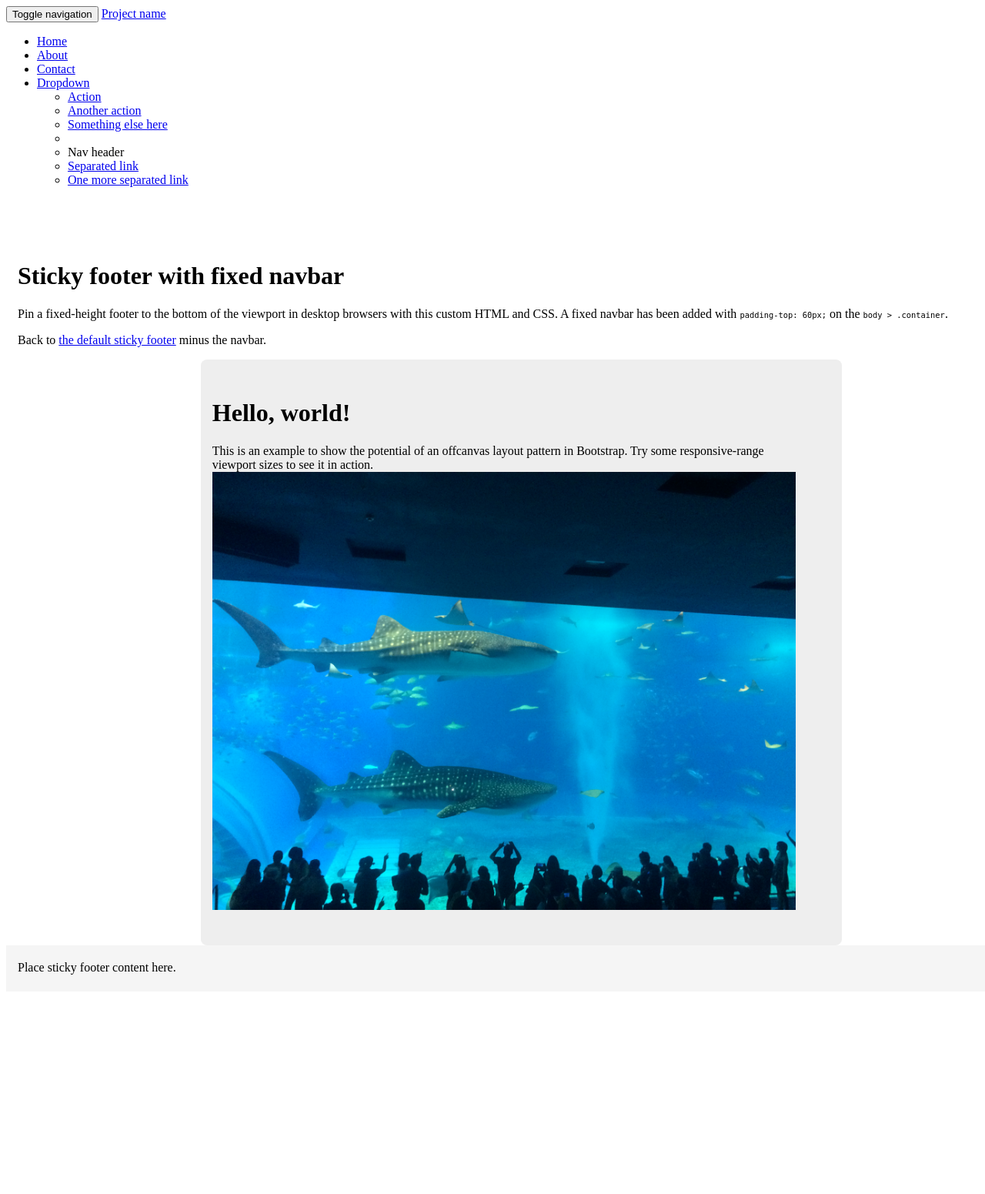
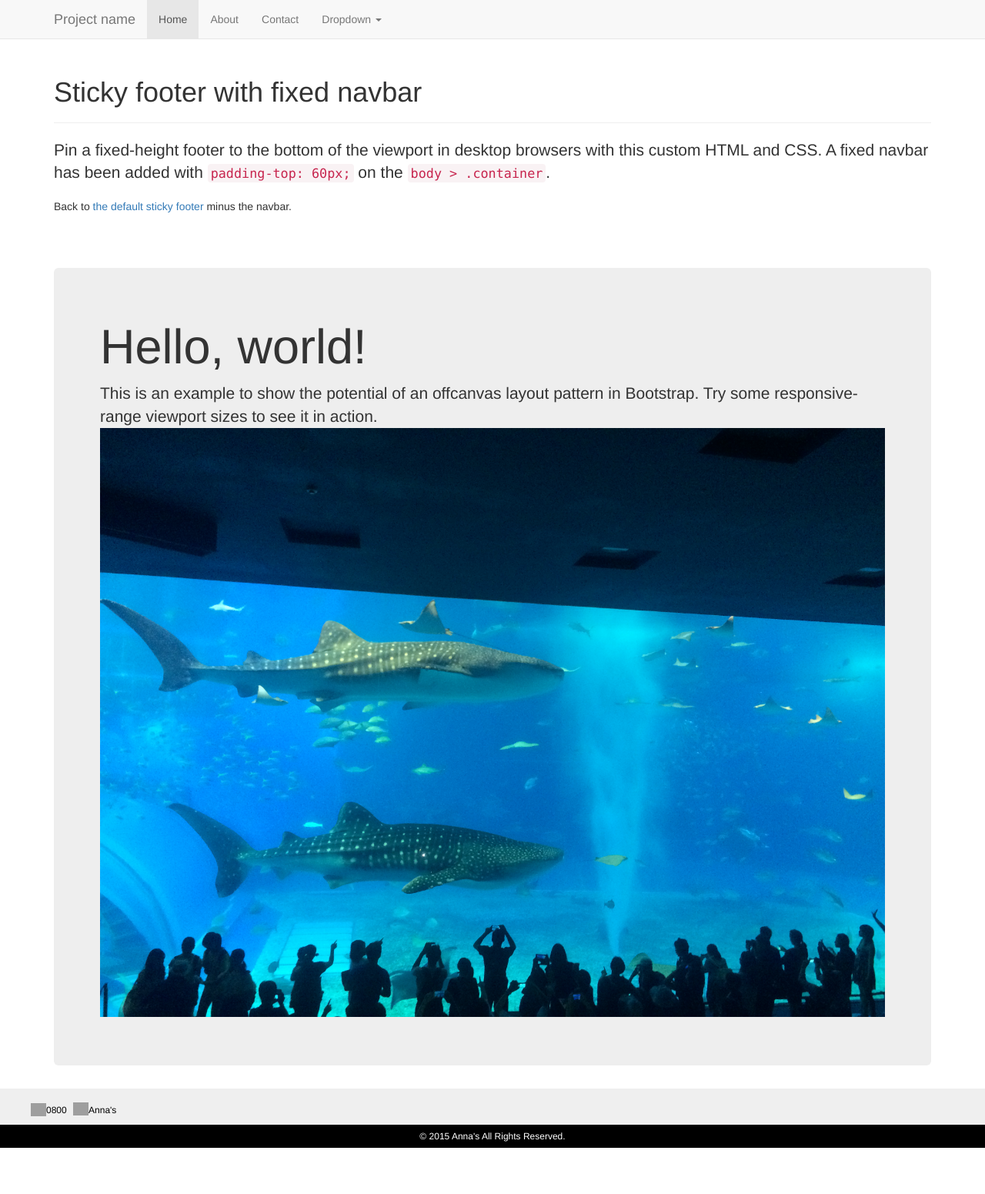
Before and after one commit to f85084/web_old, a PHP site: page / in a window 1280 px wide. Shown: the whole page at 77% size. Before the commit the page ends 1266 px from the top, so only its background shows below. Run offline with PHP 8.4, Linux system fonts and the light colour scheme; some libraries are stand-ins or nearby versions; grey boxes are pictures that could not be loaded.

Commit message:
foot
foot

```diff
--- a/css/index/css1026.css
+++ b/css/index/css1026.css
@@ -49,19 +49,271 @@ code {
     max-width: 100%;
     height: auto;
 }
-/**/
-@media screen and (min-width: 768px)
-.container .jumbotron, .container-fluid .jumbotron {
-    padding-right: 60px;
-    padding-left: 60px;
+
+/*footer large*/
+/* line 993, ../sass/style.scss */
+.clearfix:before, .clearfix:after {
+  content: "";
+  display: table;
 }
-.jumbotron {
-    padding: 30px 15px;
-    margin-bottom: 30px;
-    color: inherit;
-    background-color: #eee;
-    width: 60%;
-    margin-left: 20%;
-    border-radius: 1%;
-    padding-right: 60px;
+
+/* line 994, ../sass/style.scss */
+.clearfix:after {
+  clear: both;
 }
+
+/* line 995, ../sass/style.scss */
+.clearfix {
+  *zoom: 1;
+  /*For IE 6&7 only*/
+}
+
+/* line 996, ../sass/style.scss */
+.rwd-footer {
+  width: 100%;
+  font-size: 12px;
+  line-height: 20px;
+  text-align: center;
+  background: #efefef;
+  padding: 20px 0 0 0;
+}
+
+/* line 998, ../sass/style.scss */
+.rwd-footer .social_list {
+  float: right;
+}
+
+/* line 999, ../sass/style.scss */
+.rwd-footer .social_list li {
+  padding: 0 10px;
+  display: inline-block;
+  font-size: 0px;
+  text-indent: -100000px;
+  overflow: hidden;
+}
+
+/* line 1000, ../sass/style.scss */
+.rwd-footer .social_list li:nth-child(4) {
+  display: none;
+}
+
+/* line 1001, ../sass/style.scss */
+.rwd-footer .social_list li:nth-child(1) a {
+  background: url(../svg/facebook_footer_m.svg) no-repeat center center;
+  -webkit-background-size: 100%;
+  -moz-background-size: 100%;
+  background-size: 100%;
+}
+
+/* line 1007, ../sass/style.scss */
+.rwd-footer .social_list li:nth-child(2) a {
+  background: url(../svg/instagram_footer_m.svg) no-repeat center center;
+  -webkit-background-size: 100%;
+  -moz-background-size: 100%;
+  background-size: 100%;
+}
+
+/* line 1013, ../sass/style.scss */
+.rwd-footer .social_list li:nth-child(3) a {
+  background: url(../svg/youtube_footer_m.svg) no-repeat center center;
+  -webkit-background-size: 100%;
+  -moz-background-size: 100%;
+  background-size: 100%;
+}
+
+/* line 1019, ../sass/style.scss */
+.rwd-footer .social_list li:nth-child(4) a {
+  background: url(../svg/line_footer.svg) no-repeat center center;
+  -webkit-background-size: 100%;
+  -moz-background-size: 100%;
+  background-size: 100%;
+}
+
+/* line 1025, ../sass/style.scss */
+.rwd-footer .social_list li:nth-child(5) a {
+  background: url(../svg/contact_footer.svg) no-repeat center center;
+  -webkit-background-size: 100%;
+  -moz-background-size: 100%;
+  background-size: 100%;
+}
+
+/* line 1031, ../sass/style.scss */
+.rwd-footer .social_list li a {
+  display: block;
+  width: 40px;
+  height: 40px;
+}
+
+/* line 1032, ../sass/style.scss */
+.rwd-footer .left {
+  padding: 0 0 0 20px;
+}
+
+/* line 1033, ../sass/style.scss */
+.rwd-footer .link_list {
+  text-align: left;
+  margin: 0 0 10px 0;
+}
+
+/* line 1034, ../sass/style.scss */
+.rwd-footer .link_list li {
+  padding: 0 10px 0 0;
+  display: inline-block;
+}
+
+/* line 1035, ../sass/style.scss */
+.rwd-footer .link_list li:after {
+  content: " ";
+  display: inline-block;
+  height: 10px;
+  padding: 0 10px 0 0;
+  border-right: 1px solid rgba(0, 0, 0, 0.3);
+}
+
+/* line 1042, ../sass/style.scss */
+.rwd-footer .link_list li:last-child:after {
+  border-right: none;
+}
+
+/* line 1043, ../sass/style.scss */
+.rwd-footer .link_list li a, footer .contact li a {
+  color: #000;
+  display: inline-block;
+}
+
+/* line 1044, ../sass/style.scss */
+.rwd-footer .contact {
+  text-align: left;
+  line-height: 16px;
+}
+
+/* line 1045, ../sass/style.scss */
+.rwd-footer .contact li {
+  display: inline-block;
+  padding: 0 5px 0 0;
+}
+
+/* line 1046, ../sass/style.scss */
+.rwd-footer .contact li i {
+  display: inline-block;
+  width: 20px;
+  height: 18px;
+  float: left;
+}
+
+/* line 1047, ../sass/style.scss */
+.rwd-footer .contact li .icon-phone {
+  background: url(../svg/phone.svg) no-repeat left center;
+  -webkit-background-size: 22px;
+  -moz-background-size: 22px;
+  background-size: 22px;
+  margin: -1px 0 0;
+}
+
+/* line 1054, ../sass/style.scss */
+.rwd-footer .contact li .icon-email {
+  background: url(../svg/e_mail.svg) no-repeat left center;
+  -webkit-background-size: 22px;
+  -moz-background-size: 22px;
+  background-size: 22px;
+  margin: -2px 0 0;
+}
+
+/* line 1061, ../sass/style.scss */
+.rwd-footer p {
+  background: #000;
+  line-height: 30px;
+  color: #fff;
+  margin: 10px 0 0 0;
+}
+
+/* line 1065, ../sass/style.scss */
+.rwd-footer .link_list .pc-now {
+  position: relative;
+  margin-left: -14px;
+  padding: 0;
+}
+/* line 1069, ../sass/style.scss */
+.rwd-footer .link_list .pc-now:before {
+  content: '';
+  display: inline-block;
+  height: 10px;
+  position: absolute;
+  margin-left: 0;
+  border-left: 1px solid #efefef;
+}
+/* line 1077, ../sass/style.scss */
+.rwd-footer .link_list .pc-now a {
+  display: none;
+}
+
+/*footer medium*/
+@media only screen and (min-width: 600px) and (max-width: 979px) {
+  /* line 1087, ../sass/style.scss */
+  .rwd-footer .social_list {
+    float: none;
+    padding: 30px 0 20px 0;
+  }
+
+  /* line 1088, ../sass/style.scss */
+  .rwd-footer .social_list li:nth-child(4) {
+    display: inline-block;
+  }
+
+  /* line 1089, ../sass/style.scss */
+  .rwd-footer .link_list {
+    text-align: center;
+    margin: 0 0 20px 0;
+  }
+
+  /* line 1090, ../sass/style.scss */
+  .rwd-footer .contact {
+    margin: 0 0 20px 0;
+    text-align: center;
+  }
+
+  /* line 1091, ../sass/style.scss */
+  .rwd-footer .contact li {
+    display: block;
+  }
+}
+/*footer small*/
+@media only screen and (max-width: 599px) {
+  /* line 1097, ../sass/style.scss */
+  .rwd-footer .social_list {
+    float: none;
+    padding: 30px 0 20px 0;
+  }
+
+  /* line 1098, ../sass/style.scss */
+  .rwd-footer .social_list li:nth-child(4) {
+    display: inline-block;
+  }
+
+  /* line 1099, ../sass/style.scss */
+  .rwd-footer .link_list {
+    text-align: center;
+    margin: 0 0 20px 0;
+  }
+
+  /* line 1100, ../sass/style.scss */
+  .rwd-footer .contact {
+    margin: 0 0 20px 0;
+    text-align: center;
+  }
+
+  /* line 1101, ../sass/style.scss */
+  .rwd-footer .contact li {
+    display: block;
+  }
+}
+/*Global footer*/
+/* line 1105, ../sass/style.scss */
+.global-footer {
+  height: 37px;
+  line-height: 37px;
+  text-align: center;
+  font-size: 11px;
+  color: #fff;
+  background: #000;
+}
--- a/index.php
+++ b/index.php
@@ -8,13 +8,13 @@
     <meta name=description content="">
     <meta name=author content="">
     <link rel=icon href=/Content/AssetsBS3/img/favicon.ico>
-    <title>Sticky Footer Navbar Template for Bootstrap</title>
-    <!--<link href=https://maxcdn.bootstrapcdn.com/bootstrap/3.3.1/css/bootstrap.min.css rel=stylesheet>-->
+    <title>An's旅</title>
+    <link href=https://maxcdn.bootstrapcdn.com/bootstrap/3.3.1/css/bootstrap.min.css rel=stylesheet>
     <link href=css/index/css1026.css rel=stylesheet type="text/css">
     <!--[if lt IE 9]><script src=~/Scripts/AssetsBS3/ie8-responsive-file-warning.js></script><![endif]-->
     <script src=/Scripts/AssetsBS3/ie-emulation-modes-warning.js></script>
     <!--[if lt IE 9]><script src=https://oss.maxcdn.com/html5shiv/3.7.2/html5shiv.min.js></script><script src=https://oss.maxcdn.com/respond/1.4.2/respond.min.js></script><![endif]-->
-
+    </head>
     <body>
         <nav class="navbar navbar-default navbar-fixed-top" role=navigation>
             <div class=container>
@@ -43,15 +43,27 @@
                 <h1>Sticky footer with fixed navbar</h1></div>
             <p class=lead>Pin a fixed-height footer to the bottom of the viewport in desktop browsers with this custom HTML and CSS. A fixed navbar has been added with <code>padding-top: 60px;</code> on the <code>body > .container</code>.
                 <p>Back to <a href="/bs3/Examples?name=sticky-footer">the default sticky footer</a> minus the navbar.</div>
-                                  <div class=jumbotron>
+                             <div class=container>
+                             <div class=jumbotron>
                             <h1>Hello, world!</h1>
                             <p>This is an example to show the potential of an offcanvas layout pattern in Bootstrap. Try some responsive-range viewport sizes to see it in action.
                              <img id="fx" src="photo/index/2015-10-1.jpg"/>
-</div>
-        <footer class=footer>
-            <div class=container>
-                <p class=text-muted>Place sticky footer content here.</div>
-        </footer>
+</div></div>
+
         <script src=https://ajax.googleapis.com/ajax/libs/jquery/1.11.1/jquery.min.js></script>
         <script src=https://maxcdn.bootstrapcdn.com/bootstrap/3.3.1/js/bootstrap.min.js></script>
         <script src=/Scripts/AssetsBS3/ie10-viewport-bug-workaround.js></script>
+        <!--FOOTER S-->
+    <footer class="rwd-footer clearfix">
+
+        <ul class="contact">
+            <li><a href="tel:0800"><i class="icon-phone"></i>0800</a></li>
+            <li><a href="mailto:Anna's"><i class="icon-email"></i>Anna's</a></li>
+        </ul>
+    </div>
+    <p class="copyright">© <span id="spanCopyYear">1990</span> Anna's All Rights Reserved.</p>
+</footer>
+    <!--FOOTER E-->
+	<script type="text/javascript">
+	    document.getElementById('spanCopyYear').innerHTML = (new Date()).getFullYear();</script>
+        </body>
```
Also changed, not shown: css/index/css1026_1.css (added, +23 -0 lines).
